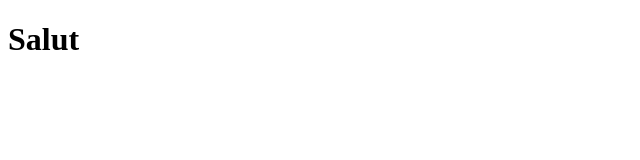
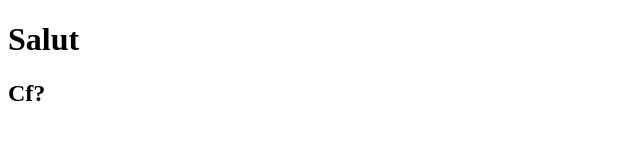
Before and after one commit to MichaelXcX/Curs-Git-Github, a plain HTML site: page index.html in a window 1280 px wide. Shown: the full height of the page, 0-640 px from the left. Drawn offline with Linux system fonts and the light colour scheme.

Commit message:
added cf

```diff
--- a/index.html
+++ b/index.html
@@ -7,5 +7,7 @@
 </head>
 <body>
     <h1>Salut</h1>
+
+    <h2>Cf?</h2>
 </body>
 </html>
```
